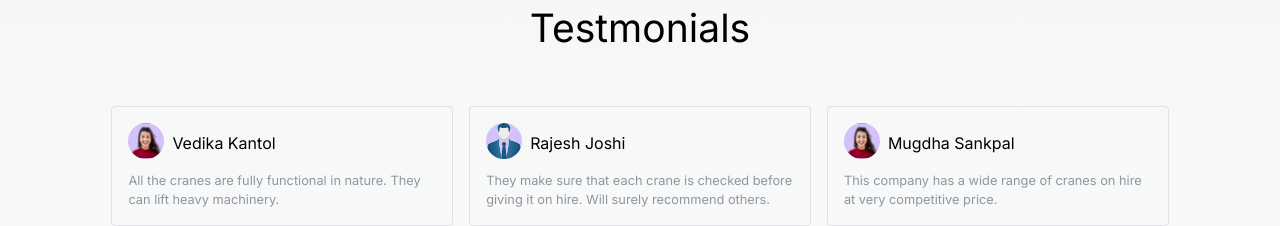
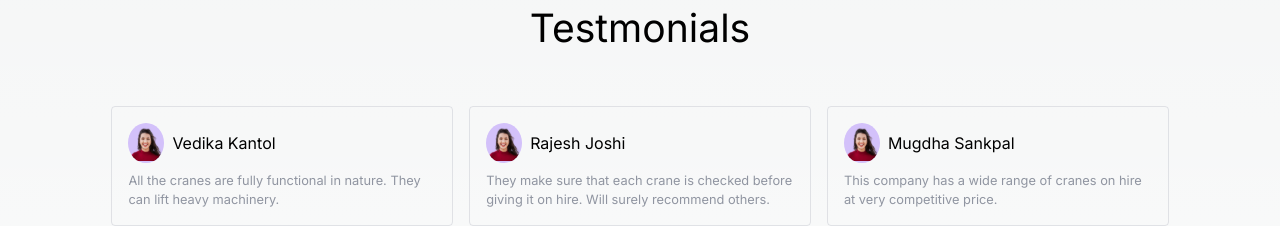
Before and after one commit to dheerajk7/vishalcranes, a Next.js app: page / in a window 1280 px wide. Shown: the part 3120-3346 px from the top of the page. Built offline with nearby package versions, Linux system fonts and the light colour scheme.

Commit message:
Revert "Development"

```diff
--- a/public/data/testmonials.ts
+++ b/public/data/testmonials.ts
@@ -9,21 +9,21 @@ const testmonialsData: TestmonialsTypes[] = [
   {
     id: "1",
     title: "Vedika Kantol",
-    imageUrl: "../svg/testmonial.svg",
+    imageUrl: "/svg/testmonial.svg",
     description:
       "All the cranes are fully functional in nature. They can lift heavy machinery.",
   },
   {
     id: "2",
     title: "Rajesh Joshi",
-    imageUrl: "../svg/testmonial2.svg",
+    imageUrl: "/svg/testmonial.svg",
     description:
       "They make sure that each crane is checked before giving it on hire. Will surely recommend others.",
   },
   {
     id: "3",
     title: "Mugdha Sankpal",
-    imageUrl: "../svg/testmonial.svg",
+    imageUrl: "/svg/testmonial.svg",
     description:
       "This company has a wide range of cranes on hire at very competitive price.",
   },
--- a/public/data/weHave.ts
+++ b/public/data/weHave.ts
@@ -8,32 +8,32 @@ interface WeHaveTypes {
 const WeHaveData: WeHaveTypes[] = [{
     id: "truck_mounted_crane",
     title: "Truck mounted crane",
-    imageUrl: "../svg/p1.svg",
+    imageUrl: "/svg/p1.svg",
     subTitle: "We provide wide varieties of crane on hire",
 }, {
     id: "tower_crane",
     title: "Tower crane",
-    imageUrl: "../svg/p2.svg",
+    imageUrl: "/svg/p2.svg",
     subTitle: "We provide wide varieties of crane on hire",
 }, {
     id: "telescopic_crane",
     title: "Telescopic crane",
-    imageUrl: "../svg/p3.svg",
+    imageUrl: "/svg/p3.svg",
     subTitle: "We provide wide varieties of crane on hire",
 }, {
     id: "loader_crane",
     title: "Loader crane",
-    imageUrl: "../svg/p1.svg",
+    imageUrl: "/svg/p1.svg",
     subTitle: "We provide wide varieties of crane on hire",
 }, {
     id: "forklift",
     title: "Fork Lift",
-    imageUrl: "../svg/p2.svg",
+    imageUrl: "/svg/p2.svg",
     subTitle: "We provide wide varieties of crane on hire",
 }, {
     id: "electronic_crane",
     title: "Electronic crane",
-    imageUrl: "../svg/p3.svg",
+    imageUrl: "/svg/p3.svg",
     subTitle: "We provide wide varieties of crane on hire",
 }];
 
--- a/src/app/page.tsx
+++ b/src/app/page.tsx
@@ -5,12 +5,6 @@ import Navbar from "@/components/Navbar/Navbar";
 import OurServices from "@/components/OurServices";
 import Testmonials from "@/components/Testmonials";
 import WeHave from "@/components/WeHave";
-import { Metadata } from "next";
-
-export const metadata: Metadata = {
-  title: "Vishal crane service",
-  description: "Number 1 service provide of cranes in indore madhya pradesh"
-}
 
 function Home() {
   return (
--- a/src/components/Testmonials/TestmonialItem.tsx
+++ b/src/components/Testmonials/TestmonialItem.tsx
@@ -7,12 +7,7 @@ function TestmonialItem({ title, description, id, imageUrl }: TestmonialsType) {
       className="md:flex-[0_0_32%] text-left p-2 gap-1 border border-gray-border rounded"
     >
       <div className="flex gap-1 mb-1">
-        <img
-          className="rounded-[50%] bg-testmonial-background"
-          style={{ height: "36px", width: "36px" }}
-          src={imageUrl}
-          alt={title}
-        />
+        <img className="rounded-[50%] bg-testmonial-background" src={imageUrl} alt={title} />
         <div className="text-base py-1">{title}</div>
       </div>
       <div className="text-sm text-gray-light">{description}</div>
```
Also changed, not shown: public/svg/testmonial2.svg (deleted).
